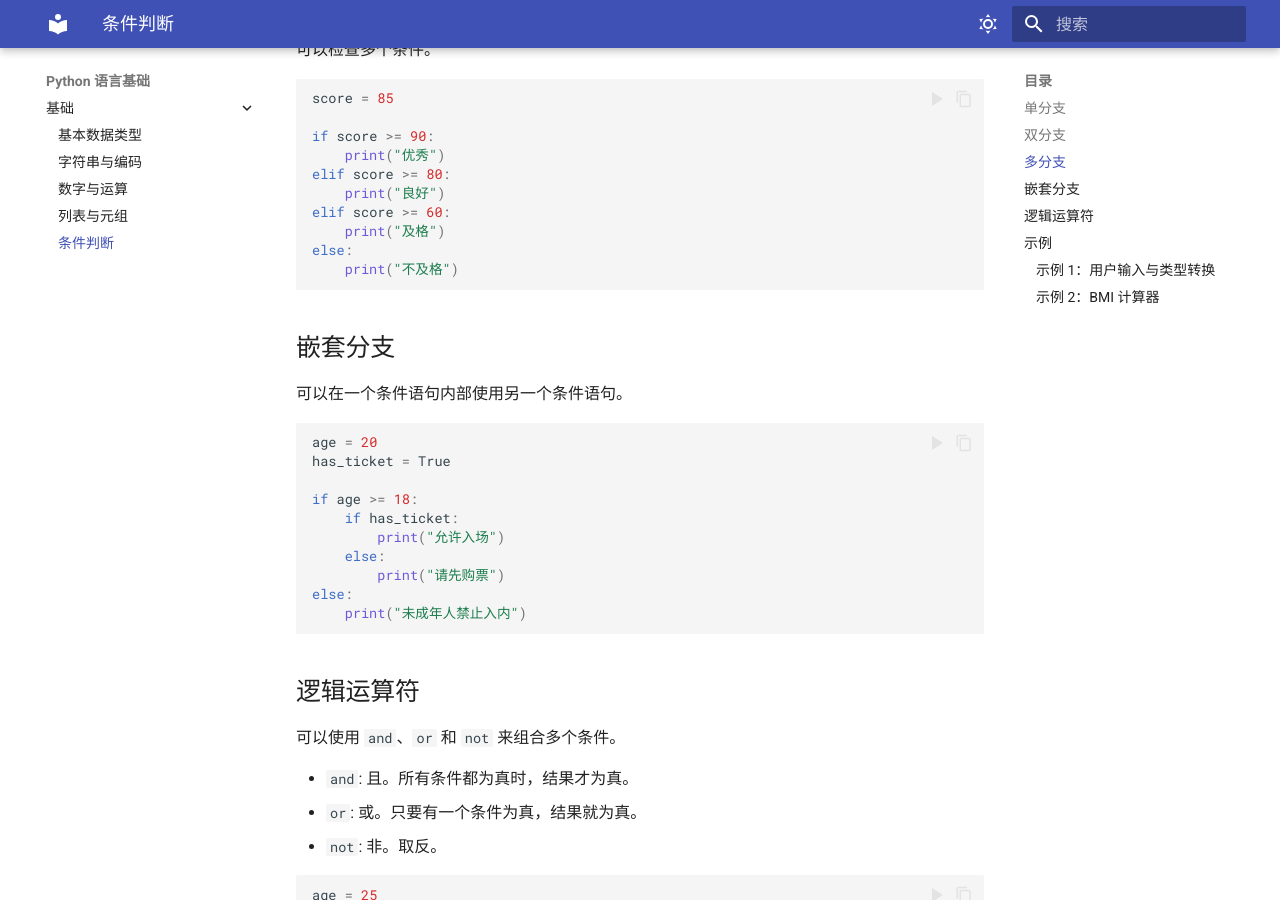
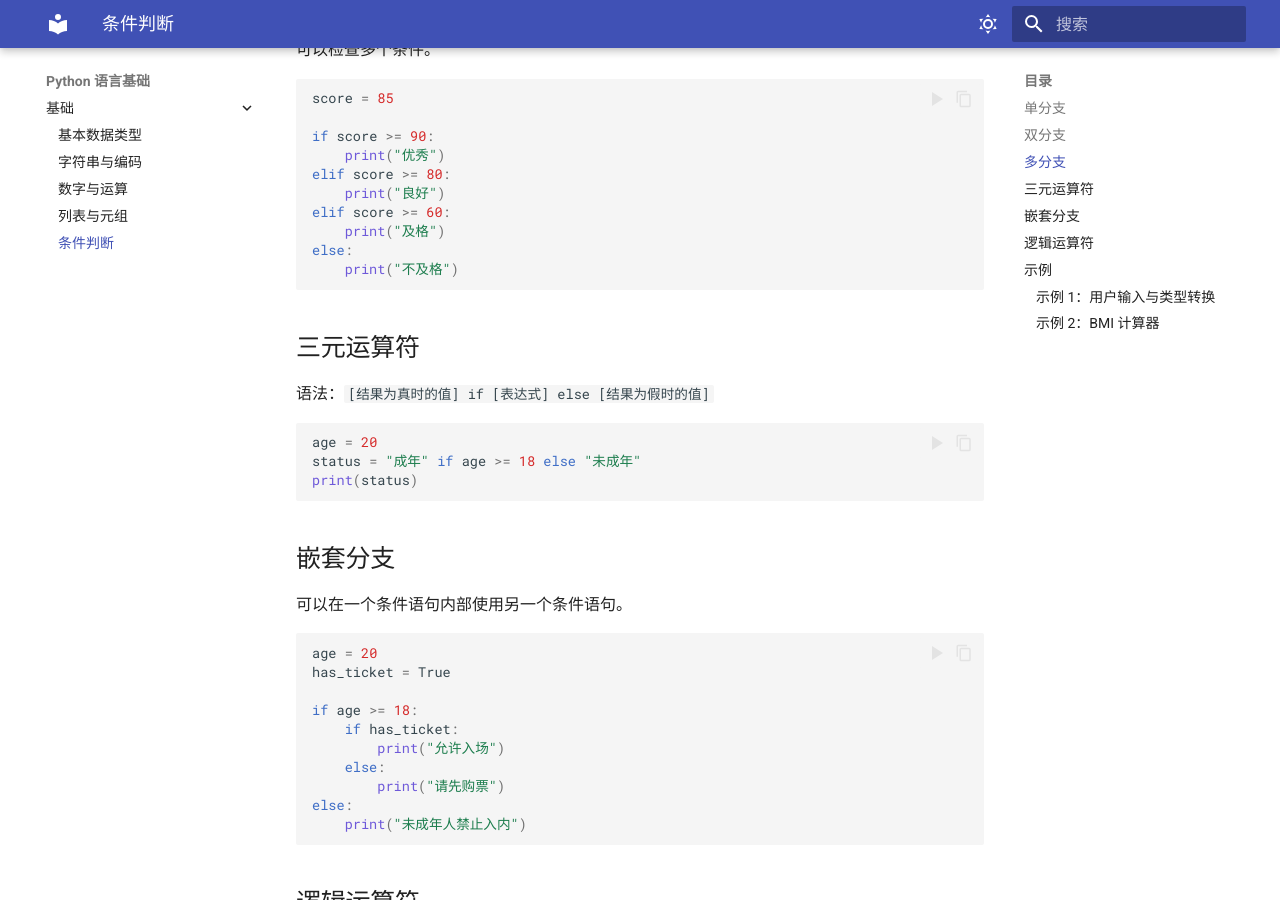
Before and after one commit to gastrodia/py-note, an MkDocs documentation site: the page built from docs/python/basic/if.md, in a window 1280 px wide and 900 px high, scrolled down 701 px. Built offline with MkDocs 1.6.1 and Material for MkDocs 9.7.7, drawn with Linux system fonts in a browser that asks for light colours; comment, search, counter and statistics services are not loaded.

Commit message:
docs: 条件语句

````diff
--- a/docs/python/basic/if.md
+++ b/docs/python/basic/if.md
@@ -35,6 +35,14 @@ elif score >= 60:
     print("及格")
 else:
     print("不及格")
+```
+
+## 三元运算符
+语法：`[结果为真时的值] if [表达式] else [结果为假时的值]`
+```python
+age = 20
+status = "成年" if age >= 18 else "未成年"
+print(status)
 ```
 
 ## 嵌套分支
````
